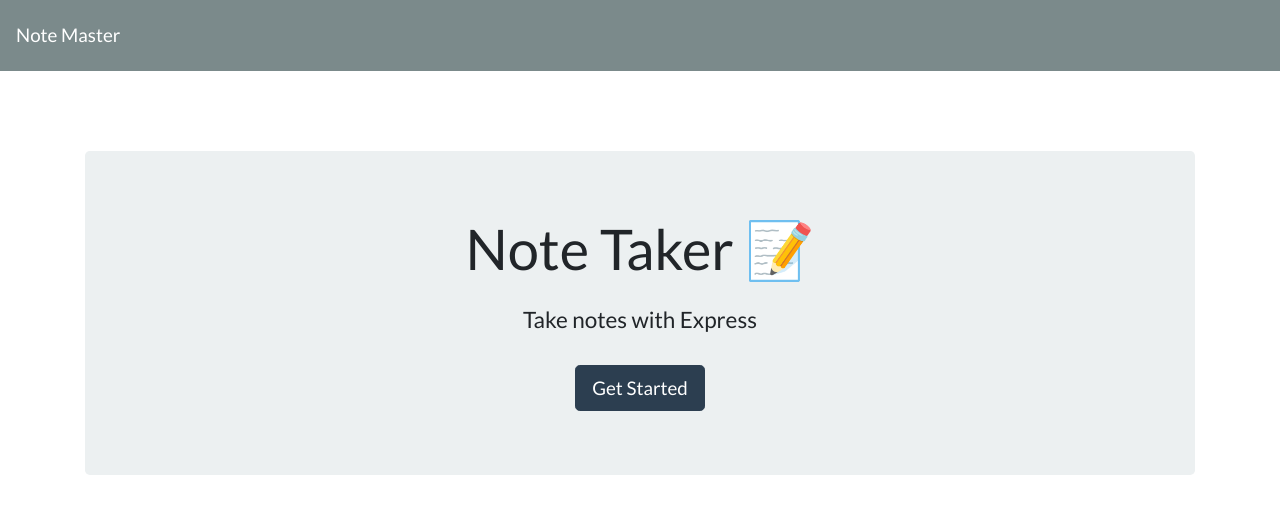
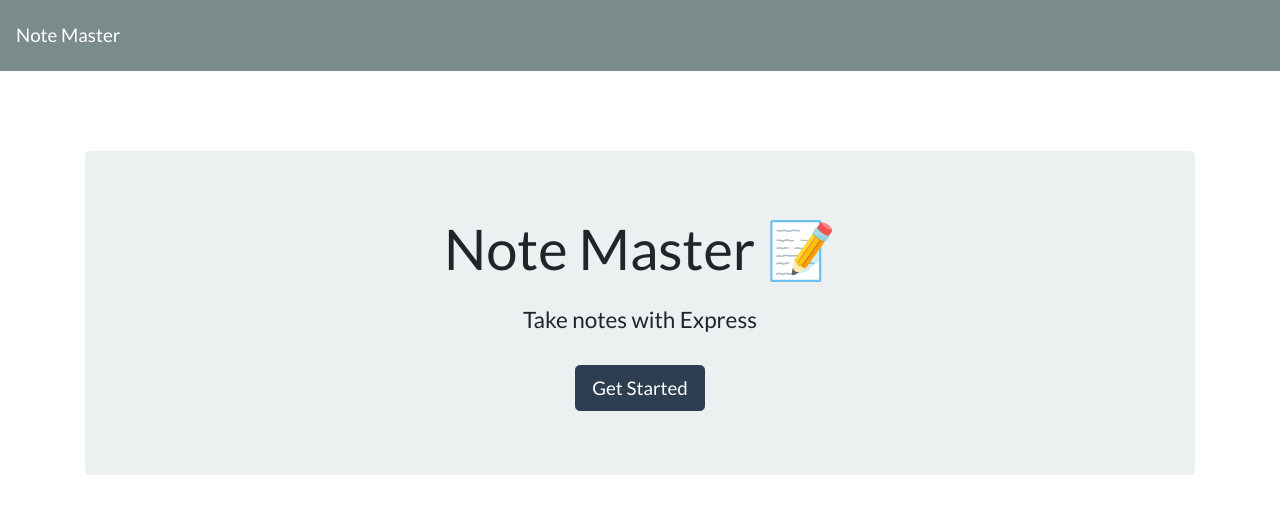
Before and after one commit to vfavorito/note-master, a website: page public/index.html in a window 1280 px wide. Drawn offline with nearby package versions, Linux system fonts and the light colour scheme; no server answers.

Commit message:
Changed title of jumbotron on html page

```diff
--- a/public/index.html
+++ b/public/index.html
@@ -16,7 +16,7 @@
   </nav>
   <div class="container">
     <div style="margin-top: 80px;" class="jumbotron text-center">
-      <h1 class="display-4">Note Taker <span role="img" aria-label="Memo">📝</span></h1>
+      <h1 class="display-4">Note Master <span role="img" aria-label="Memo">📝</span></h1>
       <h4 class="mt-4">Take notes with Express</h4>
       <a class="btn btn-primary btn-lg mt-4" href="/notes" role="button">Get Started</a>
     </div>
```
